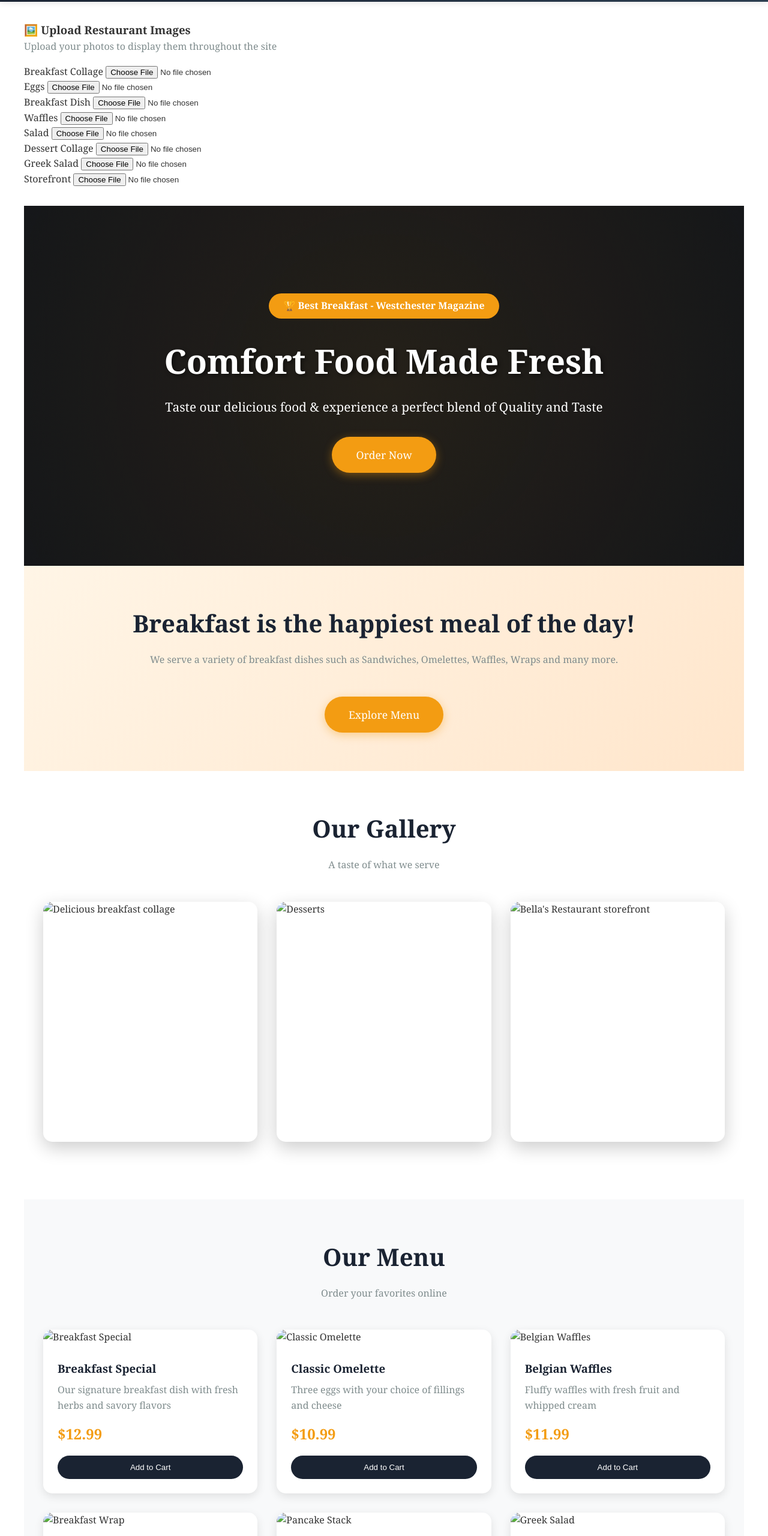
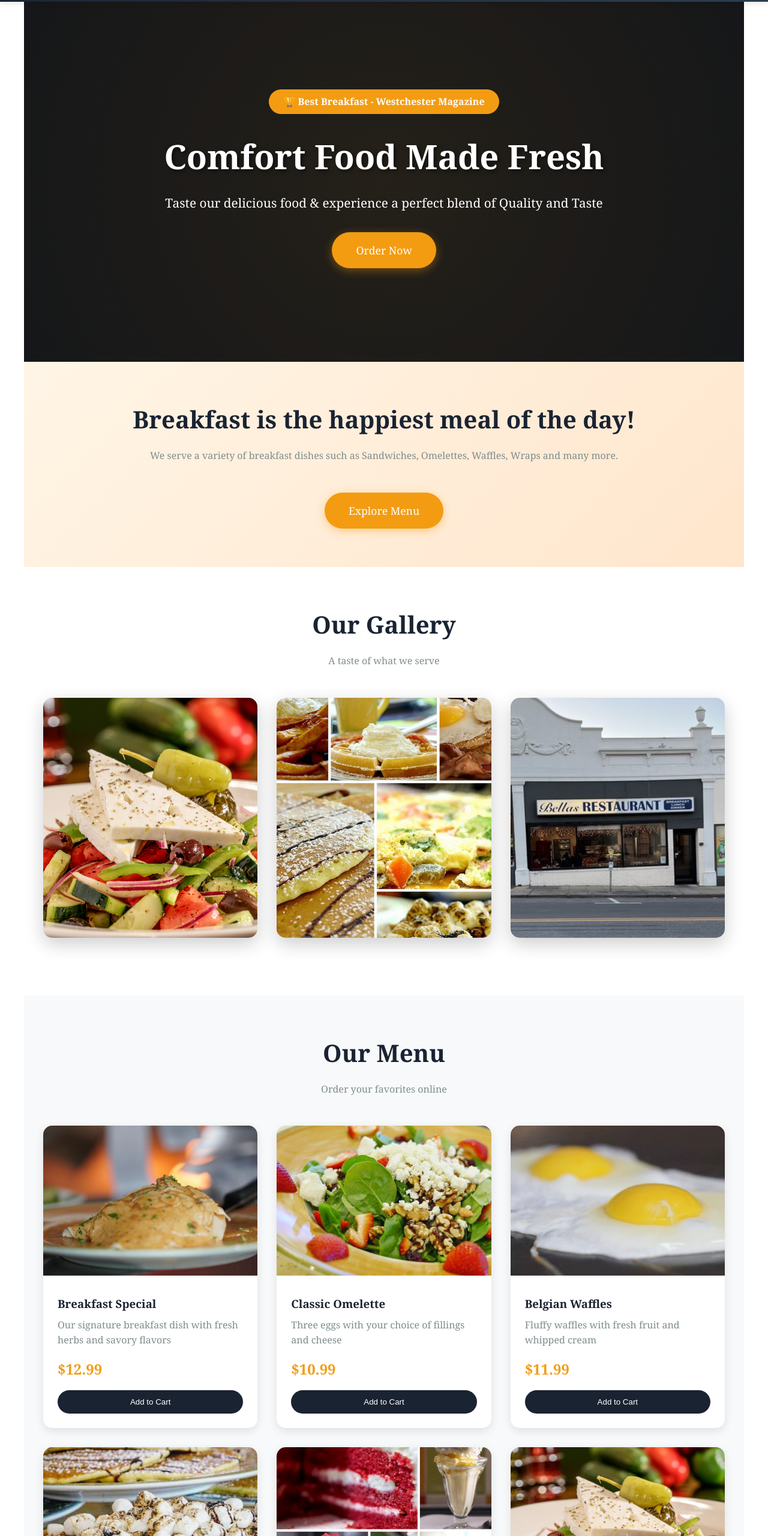
Before and after one commit to harrisoncabe/bellas-restaurant, a plain HTML site: page index.html in a window 1280 px wide. Shown: the part 80-2640 px from the top of the page at 60% size. Drawn offline with Linux system fonts and the light colour scheme.

Commit message:
Fix HTML structure and update content

```diff
--- a/index.html
+++ b/index.html
@@ -21,46 +21,6 @@
             </ul>
         </div>
     </nav>
-
-    <!-- Image Upload Section (Admin) -->
-    <div class="upload-section" style="max-width: 1200px; margin: 2rem auto;">
-        <h3>🖼️ Upload Restaurant Images</h3>
-        <p style="color: #7f8c8d; margin-bottom: 1rem;">Upload your photos to display them throughout the site</p>
-        <div class="upload-grid">
-            <div class="upload-box">
-                <label>Breakfast Collage</label>
-                <input type="file" id="collage" accept="image/*" onchange="handleImageUpload(event, 'collage')">
-            </div>
-            <div class="upload-box">
-                <label>Eggs</label>
-                <input type="file" id="eggs" accept="image/*" onchange="handleImageUpload(event, 'eggs')">
-            </div>
-            <div class="upload-box">
-                <label>Breakfast Dish</label>
-                <input type="file" id="breakfast" accept="image/*" onchange="handleImageUpload(event, 'breakfast')">
-            </div>
-            <div class="upload-box">
-                <label>Waffles</label>
-                <input type="file" id="waffles" accept="image/*" onchange="handleImageUpload(event, 'waffles')">
-            </div>
-            <div class="upload-box">
-                <label>Salad</label>
-                <input type="file" id="salad" accept="image/*" onchange="handleImageUpload(event, 'salad')">
-            </div>
-            <div class="upload-box">
-                <label>Dessert Collage</label>
-                <input type="file" id="desserts" accept="image/*" onchange="handleImageUpload(event, 'desserts')">
-            </div>
-            <div class="upload-box">
-                <label>Greek Salad</label>
-                <input type="file" id="greeksalad" accept="image/*" onchange="handleImageUpload(event, 'greeksalad')">
-            </div>
-            <div class="upload-box">
-                <label>Storefront</label>
-                <input type="file" id="storefront" accept="image/*" onchange="handleImageUpload(event, 'storefront')">
-            </div>
-        </div>
-    </div>
 
     <!-- Hero Section -->
     <section id="home" class="hero">
@@ -87,13 +47,13 @@
         <p class="section-subtitle">A taste of what we serve</p>
         <div class="gallery-grid">
             <div class="gallery-item">
-                <img src="images/placeholder-food.svg" alt="Delicious breakfast collage">
+                <img src="images/03.jpg" alt="Breakfast Collage">
             </div>
             <div class="gallery-item">
-                <img src="images/placeholder-food.svg" alt="Desserts">
+                <img src="images/14.jpg" alt="Desserts">
             </div>
             <div class="gallery-item">
-                <img src="images/placeholder-storefront.svg" alt="Bella's Restaurant storefront">
+                <img src="images/348s.jpg" alt="Bella's Restaurant storefront">
             </div>
         </div>
     </section>
@@ -104,7 +64,7 @@
         <p class="section-subtitle">Order your favorites online</p>
         <div class="menu-grid">
             <div class="menu-item">
-                <img src="images/placeholder-food.svg" alt="Breakfast Special" class="menu-item-image">
+                <img src="images/08.jpg" alt="Breakfast Special" class="menu-item-image">
                 <div class="menu-item-content">
                     <h3>Breakfast Special</h3>
                     <p>Our signature breakfast dish with fresh herbs and savory flavors</p>
@@ -113,7 +73,7 @@
                 </div>
             </div>
             <div class="menu-item">
-                <img src="images/placeholder-food.svg" alt="Classic Omelette" class="menu-item-image">
+                <img src="images/09.jpg" alt="Classic Omelette" class="menu-item-image">
                 <div class="menu-item-content">
                     <h3>Classic Omelette</h3>
                     <p>Three eggs with your choice of fillings and cheese</p>
@@ -122,7 +82,7 @@
                 </div>
             </div>
             <div class="menu-item">
-                <img src="images/placeholder-food.svg" alt="Belgian Waffles" class="menu-item-image">
+                <img src="images/10.jpg" alt="Belgian Waffles" class="menu-item-image">
                 <div class="menu-item-content">
                     <h3>Belgian Waffles</h3>
                     <p>Fluffy waffles with fresh fruit and whipped cream</p>
@@ -131,7 +91,7 @@
                 </div>
             </div>
             <div class="menu-item">
-                <img src="images/placeholder-food.svg" alt="Breakfast Wrap" class="menu-item-image">
+                <img src="images/11.jpg" alt="Breakfast Wrap" class="menu-item-image">
                 <div class="menu-item-content">
                     <h3>Breakfast Wrap</h3>
                     <p>Eggs, cheese, and your choice of meat wrapped in a tortilla</p>
@@ -140,7 +100,7 @@
                 </div>
             </div>
             <div class="menu-item">
-                <img src="images/placeholder-food.svg" alt="Pancake Stack" class="menu-item-image">
+                <img src="images/15.jpg" alt="Pancake Stack" class="menu-item-image">
                 <div class="menu-item-content">
                     <h3>Pancake Stack</h3>
                     <p>Three fluffy pancakes with maple syrup and butter</p>
@@ -149,7 +109,7 @@
                 </div>
             </div>
             <div class="menu-item">
-                <img src="images/placeholder-food.svg" alt="Greek Salad" class="menu-item-image">
+                <img src="images/03.jpg" alt="Greek Salad" class="menu-item-image">
                 <div class="menu-item-content">
                     <h3>Greek Salad</h3>
                     <p>Fresh vegetables with feta cheese and olives</p>
@@ -170,7 +130,7 @@
                 <p>Our innovative and experienced professional team of Chefs with years of experience in food service will make sure to make you happy with delicious taste and quality food every time you order.</p>
             </div>
             <div class="about-image">
-                <img src="images/placeholder-storefront.svg" alt="Bella's Restaurant">
+                <img src="images/348s.jpg" alt="Bella's Restaurant">
             </div>
         </div>
     </section>
@@ -267,32 +227,10 @@
             </div>
         </div>
         <div class="footer-bottom">
-            <p>2025© Bella's Restaurant | Privacy Policy | Powered by Vrindi Inc.</p>
+            <p>2025© Bella's Restaurant | Privacy Policy | Powered by Harrison Cabe</p>
         </div>
     </footer>
 
     <script src="js/main.js"></script>
-    <script>
-        // Load images on page load
-        window.addEventListener('DOMContentLoaded', function() {
-            // Gallery
-            document.getElementById('gallery-img-1').src = 'images/03.jpg';
-            document.getElementById('gallery-img-2').src = 'images/14.jpg';
-            document.getElementById('gallery-img-3').src = 'images/348s.jpg';
-
-            // Menu items
-            document.getElementById('menu-img-1').src = 'images/08.jpg';
-            document.getElementById('menu-img-2').src = 'images/09.jpg';
-            document.getElementById('menu-img-3').src = 'images/10.jpg';
-            document.getElementById('menu-img-4').src = 'images/11.jpg';
-            document.getElementById('menu-img-5').src = 'images/15.jpg';
-            document.getElementById('menu-img-6').src = 'images/03.jpg';
-
-            // About section
-            document.getElementById('about-img').src = 'images/348s.jpg';
-
-            console.log('All images loaded!');
-        });
-    </script>
 </body>
 </html>
```
